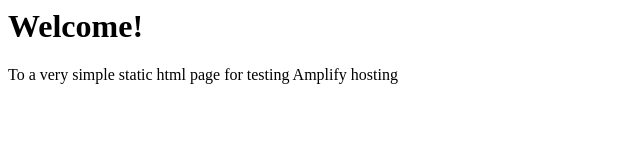
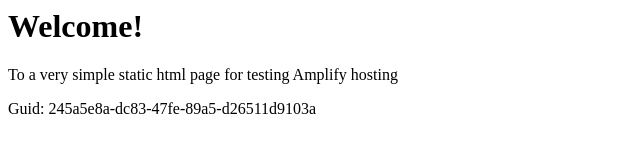
Before and after one commit to aws-aemilia-cdg/Github-PR-Commit-Integration-Test-DoNotTouch-Gith-OKSLNVO2-v1-preprod-eu-west-3, a website: page src/index.html in a window 1280 px wide. Shown: the whole page, without its empty margins (0-640 px from the left). Drawn offline with Linux system fonts and the light colour scheme.

Commit message:
commit from integ tests

```diff
--- a/src/index.html
+++ b/src/index.html
@@ -1,3 +1,5 @@
+
+
 <html lang="en">
 
 <head>
@@ -10,6 +12,6 @@
 <body>
     <h1>Welcome!</h1>
     <p>To a very simple static html page for testing Amplify hosting</p>
-</body>
+    <p>Guid: 245a5e8a-dc83-47fe-89a5-d26511d9103a</p></body>
 
 </html>
```
